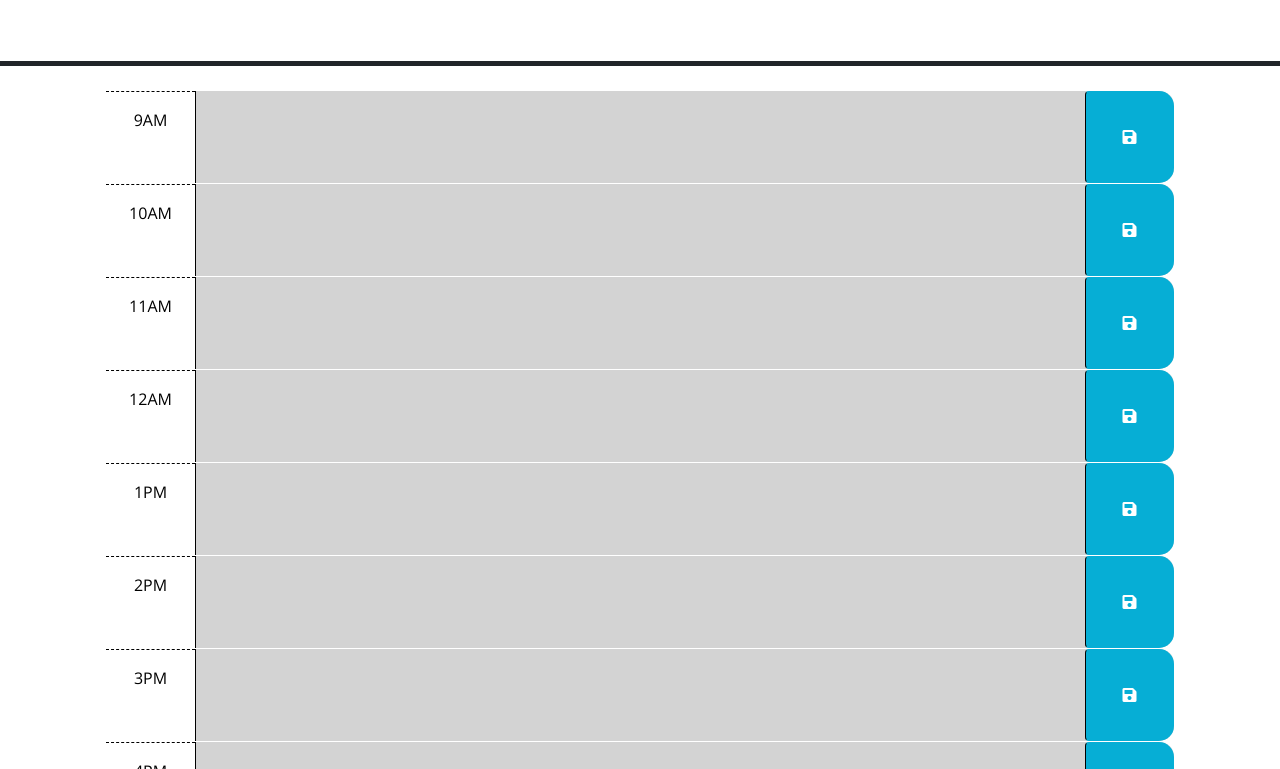
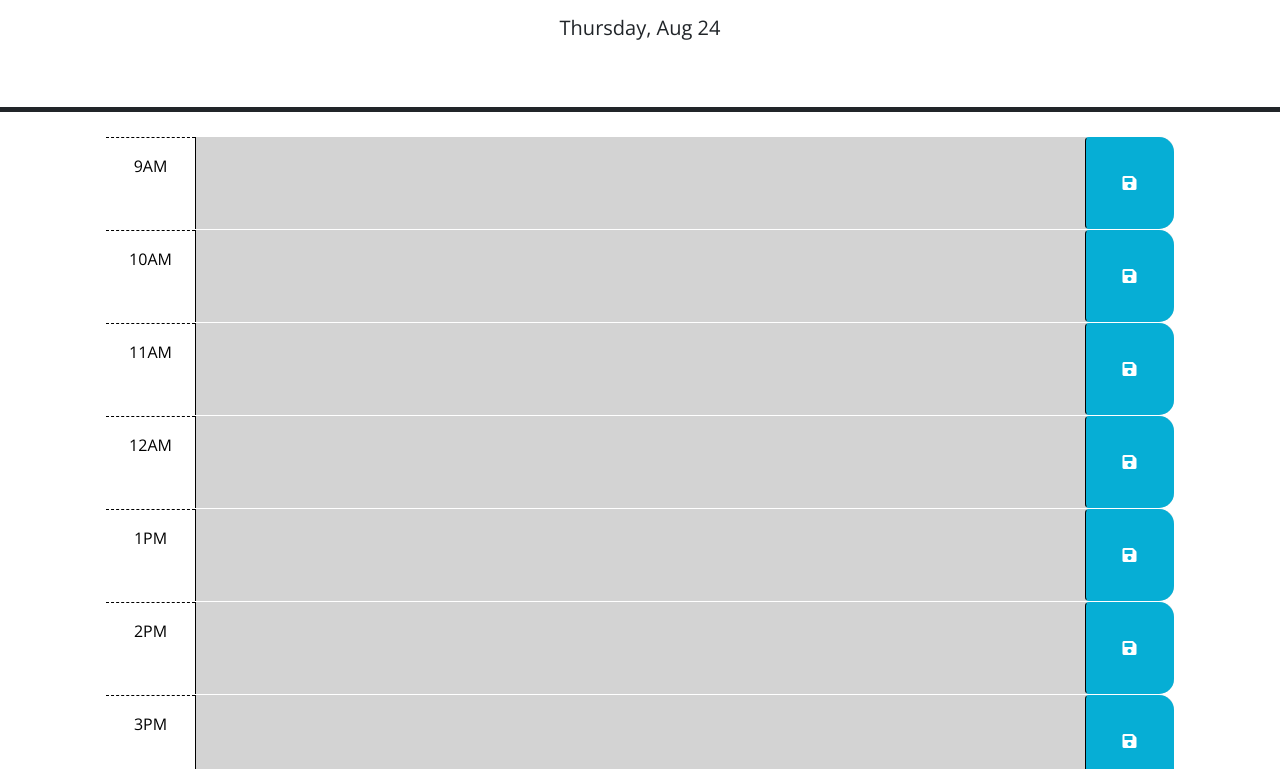
Before and after one commit to BrandonERivera/Workday-Schedule, a plain HTML site: page index.html in a window 1280 px wide. Shown: the part 166-935 px from the top of the page. Drawn offline with nearby package versions, Linux system fonts and the light colour scheme.

Commit message:
almost done adding, comments and still have to complete the display

```diff
--- a/script.js
+++ b/script.js
@@ -2,13 +2,25 @@
 // the code isn't run until the browser has finished rendering all the elements
 // in the html.
 $(function () {
+  var containerEL = $('.containerEL')
+  var savingEL = $('.saveBtn')
+  var describ = $('.description')
+
+  savingEL.on('click', HandleSaveform);
+  displaytime()
+  telltime()
+  DisplayDescr()
+
+  function displaytime(){
     var currentDay = $('#currentDay')
+    var rightNow = dayjs().format('dddd, MMM DD');
+    currentDay.text(rightNow);
+  }
+  function telltime()
+  {
     var currentHour = dayjs().hour()
-  var containerEL = $('.containerEL')
-  var eventsEL = $('.time-block')
-  var savingEL = $('.saveBtn')
-  var rightNow = dayjs().format('dddd, MMM DD');
-  for( var i = 0; i < containerEL.children().length; i++){
+    for( var i = 0; i < containerEL.children().length; i++)
+    {
       var divhour = containerEL.children().eq(i).attr('id');
       if(divhour < "hour-"+ currentHour){
         containerEL.children().eq(i).addClass('past')
@@ -19,12 +31,8 @@ $(function () {
       else{
       containerEL.children().eq(i).addClass('future')
      }
-
-
     }
-
-  savingEL.on('click', HandleSaveform)
-
+  }
   function HandleSaveform(){
     var scheduledevents = JSON.parse(localStorage.getItem("scheduledevents")) || []
     Thiselid = $(this).parent().attr('id')
@@ -34,6 +42,7 @@ $(function () {
       id: Thiselid,
       description: descriptionel
     };
+
     if(scheduledevents.length != 0)
     {
       for( var i = 0; i < scheduledevents.length; i++)
@@ -42,14 +51,12 @@ $(function () {
         {
          scheduledevents[i].description = scheduling.description;
          savescheduledevents(scheduledevents);
-         console.log(scheduledevents[i].id);
          return;
         }
         else if( i == scheduledevents.length-1 && scheduledevents[i].id != scheduling.id)
         {
           scheduledevents.push(scheduling);
           savescheduledevents(scheduledevents);
-
         }
       }
     }
@@ -60,9 +67,27 @@ $(function () {
     }
 
   }
-  function savescheduledevents(scheduledevents) {
+  function savescheduledevents(scheduledevents){
     localStorage.setItem('scheduledevents', JSON.stringify(scheduledevents));
   }
+  function DisplayDescr(scheduledevents)
+  {
+    var scheduledevents = JSON.parse(localStorage.getItem("scheduledevents"))
+    for( var i = 0; i < containerEL.children().length; i++)
+    {
+      var divhour = containerEL.children().eq(i).attr('id');
+      for( var j = 0; j < scheduledevents.length; j++)
+      {
+        if(scheduledevents[j].id == divhour)
+        {
+          console.log(scheduledevents[j].description)
+          describ.text(scheduledevents[j].description)
+        }
+
+      }
+    }
+  }
+
   //
   // TODO: Add code to get any user input that was saved in localStorage and set
   // the values of the corresponding textarea elements. HINT: How can the id
```
Also changed, not shown: index.html (+1 -1 lines). Lines whose indentation alone changed are shown as unchanged.
